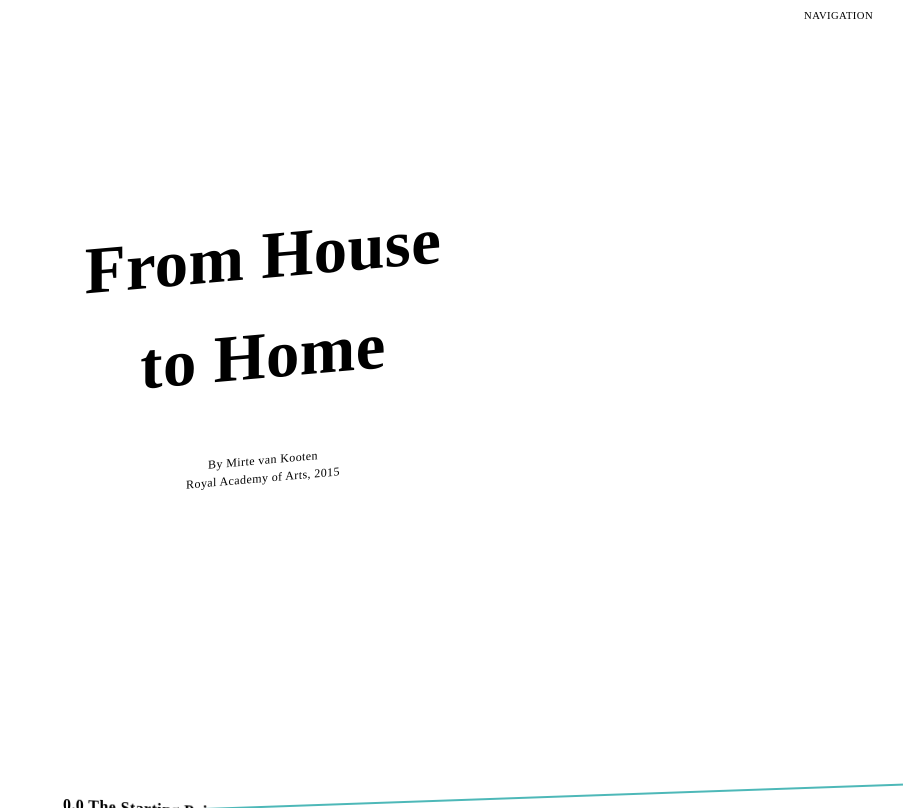
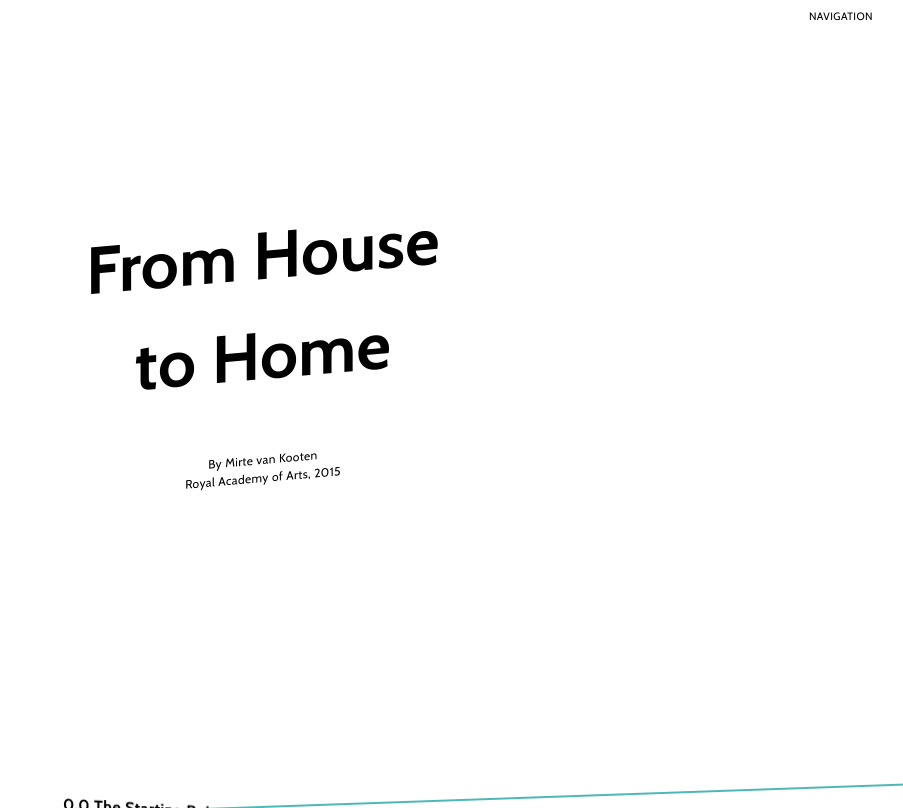
Before and after one commit to kabk/MirtevanKooten_Thesis, a plain HTML site: page index.html in a window 1280 px wide. Shown: the whole page, without its empty margins (377-1280 px from the left). Drawn offline with nearby package versions, Linux system fonts and the light colour scheme.

Commit message:
typeface

```diff
--- a/index.html
+++ b/index.html
@@ -2,6 +2,7 @@
 	<head>
 		<title>From House to Home</title>
 		<link rel="stylesheet" type="text/css" href="style.css">
+		<link href='http://fonts.googleapis.com/css?family=Cabin:400,500,600,700,400italic,500italic,600italic,700italic' rel='stylesheet' type='text/css'>
 		<script src="jquery.min.js"></script>
 
 		<script>
```
